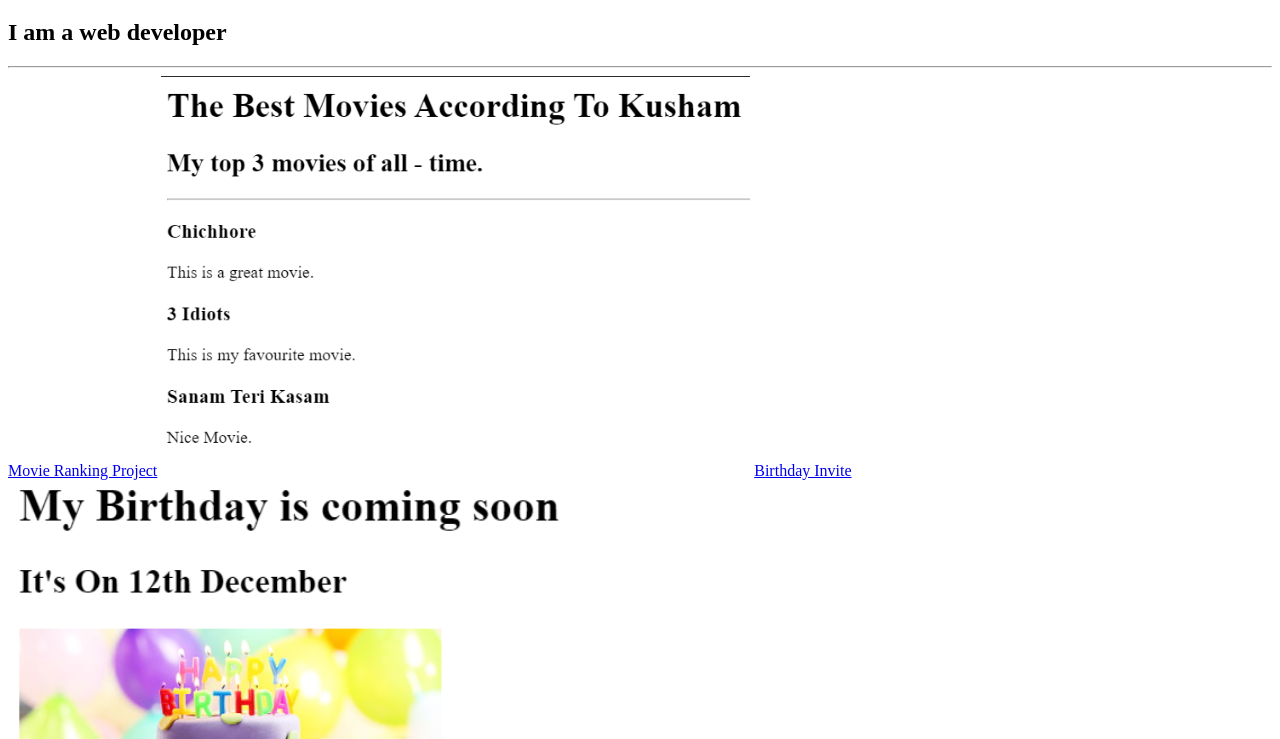
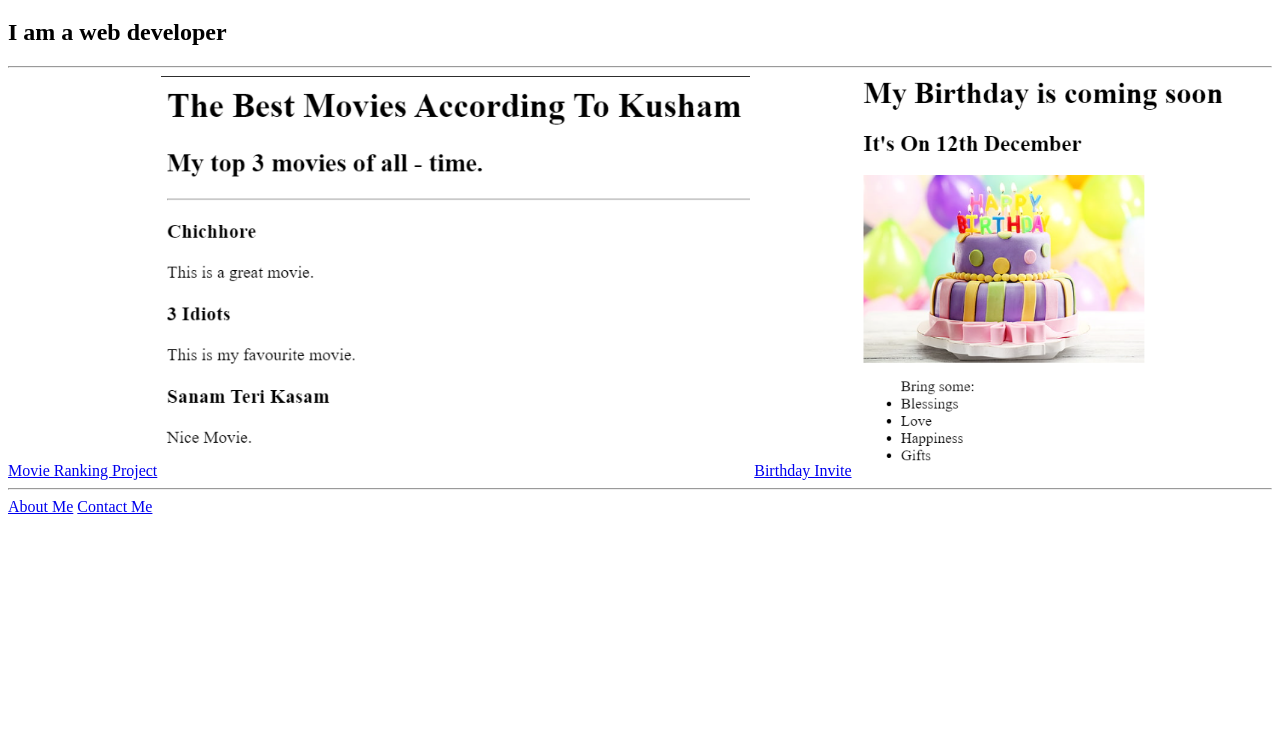
Before and after one commit to kushamrat12/html-portfolio, a plain HTML site: page index.html in a window 1280 px wide. Shown: the part 61-800 px from the top of the page. Drawn offline with Linux system fonts and the light colour scheme.

Commit message:
Update index.html

```diff
--- a/index.html
+++ b/index.html
@@ -12,7 +12,7 @@
     <a href="./public/movie-ranking.html">Movie Ranking Project</a>
     <img src="./assets/images/Movie Ranking.png"height="400"/>
     <a href="./public/birthday-invite.html">Birthday Invite</a>
-    <img src="./assets/images/Birthday.png"height="600"/>
+    <img src="./assets/images/Birthday.png"height="400"/>
     <hr/>
     <a href="./public/about.html">About Me</a>
     <a href="./public/contact.html">Contact Me</a>
```
